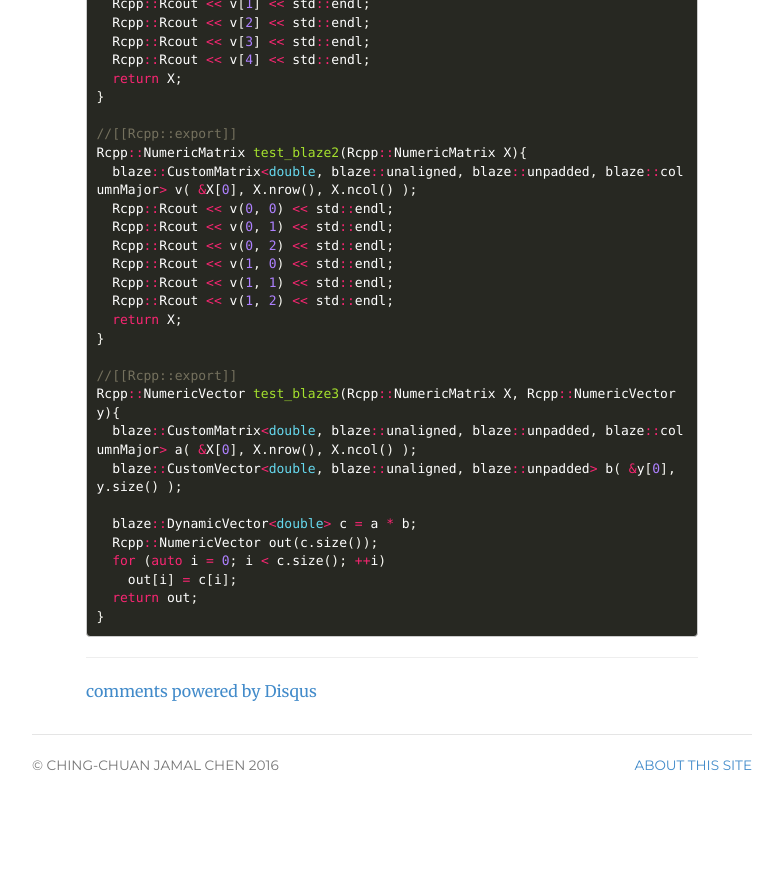
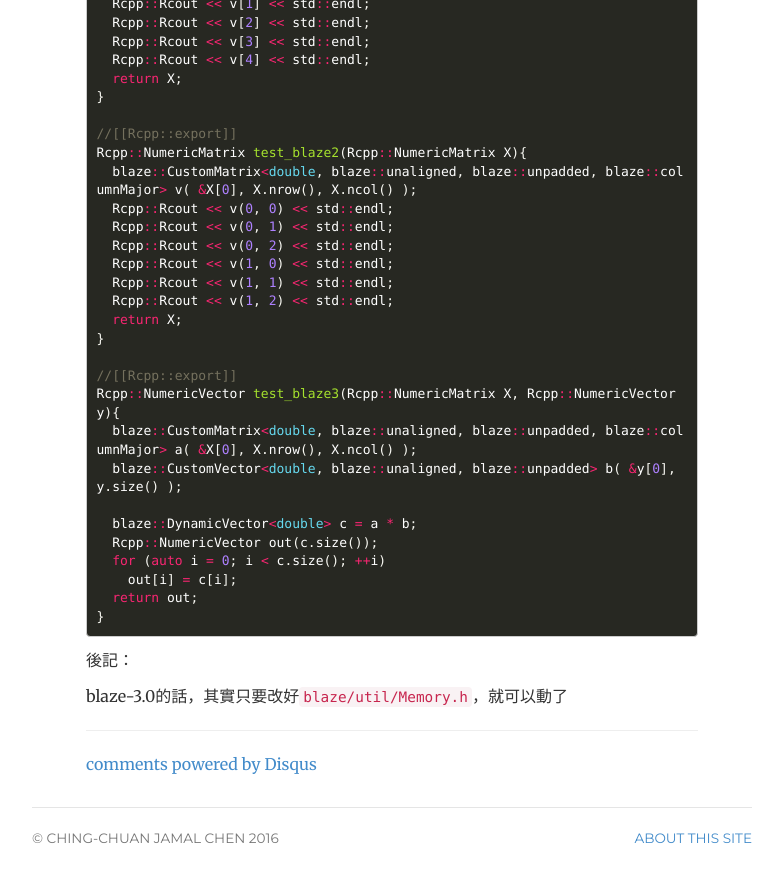
Before and after one commit to chengyucatch/chingchuan-chen.github.com, a Jekyll site: the page built from _posts/2017-01-02-Rcpp-link-blaze.md, in a window 1280 px wide and 900 px high, scrolled down 1611 px. Shown: the top 882 px of the window, without its empty margins (248-1031 px from the left). Built offline with Jekyll 4.4.1, drawn with Linux system fonts in a browser that asks for light colours; comment, search, counter and statistics services are not loaded; before the commit the page ends 2438 px from its top, so only the background shows below that.

Commit message:
update blaze-3.0
Signed-off-by: ChingChuan Chen <zw12356@gmail.com>

````diff
--- a/_posts/2017-01-02-Rcpp-link-blaze.md
+++ b/_posts/2017-01-02-Rcpp-link-blaze.md
@@ -112,3 +112,7 @@ Rcpp::NumericVector test_blaze3(Rcpp::NumericMatrix X, Rcpp::NumericVector y){
   return out;
 }
 ```
+
+後記：
+
+blaze-3.0的話，其實只要改好`blaze/util/Memory.h`，就可以動了
````
